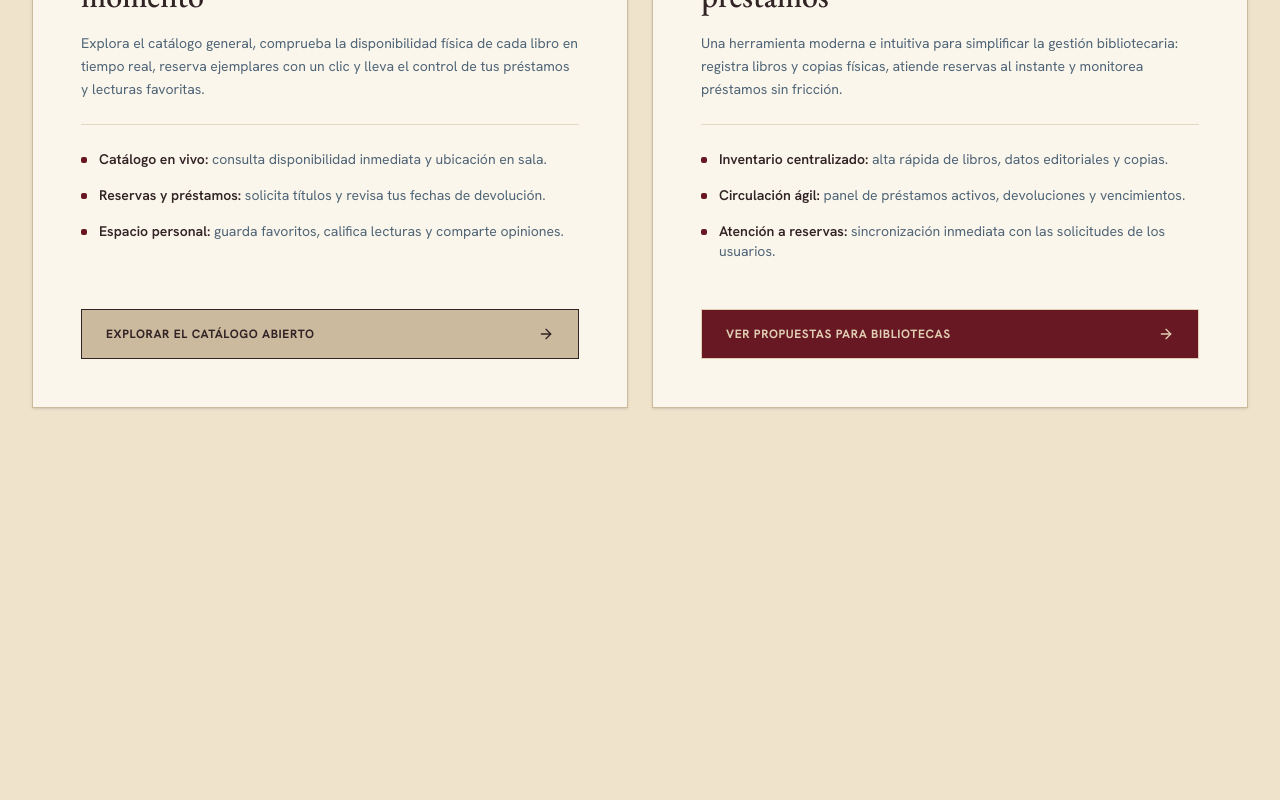
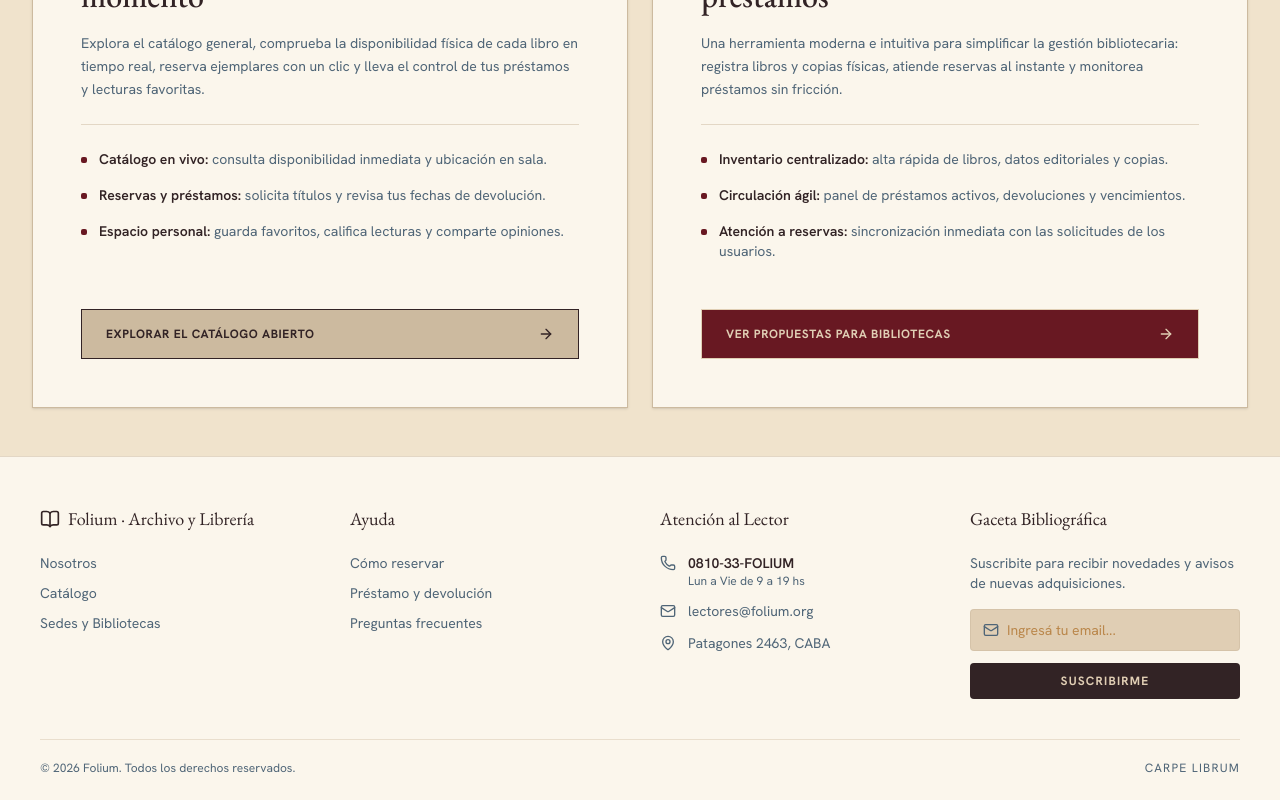
Before and after one commit to Facundo177/folium-web-app, a React (Vite) app: page / in a window 1280 px wide. Shown: the part 1293-2093 px from the top of the page. Before the commit the page ends 1749 px from the top, so only its background shows below. Built offline with nearby package versions, Linux system fonts and the light colour scheme; no server answers.

Commit message:
feat: agregar footer a la landing

```diff
--- /dev/null
+++ b/src/components/Footer.jsx
@@ -0,0 +1,85 @@
+import { BookOpen, Phone, Mail, MapPin } from "lucide-react";
+import { Link } from "react-router-dom";
+
+export default function Footer() {
+  return (
+    <footer className="bg-surface-container-lowest border-t border-outline-variant/50 font-sans">
+      <div className="max-w-[1400px] mx-auto px-6 sm:px-10 pt-12 pb-6">
+        <div className="grid grid-cols-1 sm:grid-cols-2 lg:grid-cols-4 gap-10">
+          {/* Marca + enlaces */}
+          <div>
+            <div className="flex items-center gap-2 mb-5 text-on-surface">
+              <BookOpen className="w-5 h-5" />
+              <h3 className="font-serif text-lg">Folium · Archivo y Librería</h3>
+            </div>
+            <ul className="flex flex-col gap-2.5 text-sm text-on-surface-variant">
+              <li><Link to="/" className="hover:text-primary transition-colors">Nosotros</Link></li>
+              <li><Link to="/user/catalog" className="hover:text-primary transition-colors">Catálogo</Link></li>
+              <li><Link to="/" className="hover:text-primary transition-colors">Sedes y Bibliotecas</Link></li>
+            </ul>
+          </div>
+
+          {/* Ayuda */}
+          <div>
+            <h3 className="font-serif text-lg text-on-surface mb-5">Ayuda</h3>
+            <ul className="flex flex-col gap-2.5 text-sm text-on-surface-variant">
+              <li><Link to="/" className="hover:text-primary transition-colors">Cómo reservar</Link></li>
+              <li><Link to="/" className="hover:text-primary transition-colors">Préstamo y devolución</Link></li>
+              <li><Link to="/" className="hover:text-primary transition-colors">Preguntas frecuentes</Link></li>
+            </ul>
+          </div>
+
+          {/* Contacto */}
+          <div>
+            <h3 className="font-serif text-lg text-on-surface mb-5">Atención al Lector</h3>
+            <ul className="flex flex-col gap-3 text-sm text-on-surface-variant">
+              <li className="flex items-start gap-3">
+                <Phone className="w-4 h-4 mt-0.5 shrink-0" />
+                <div>
+                  <p className="text-on-surface font-semibold">0810-33-FOLIUM</p>
+                  <p className="text-xs">Lun a Vie de 9 a 19 hs</p>
+                </div>
+              </li>
+              <li className="flex items-center gap-3">
+                <Mail className="w-4 h-4 shrink-0" />
+                <span>lectores@folium.org</span>
+              </li>
+              <li className="flex items-center gap-3">
+                <MapPin className="w-4 h-4 shrink-0" />
+                <span>Patagones 2463, CABA</span>
+              </li>
+            </ul>
+          </div>
+
+          {/* Newsletter */}
+          <div>
+            <h3 className="font-serif text-lg text-on-surface mb-5">Gaceta Bibliográfica</h3>
+            <p className="text-sm text-on-surface-variant mb-4">
+              Suscribite para recibir novedades y avisos de nuevas adquisiciones.
+            </p>
+            <div className="flex items-center gap-2 bg-surface-container border border-outline-variant/50 rounded-sm px-3 py-2.5 mb-3">
+              <Mail className="w-4 h-4 text-on-surface-variant shrink-0" />
+              <input
+                type="email"
+                placeholder="Ingresá tu email..."
+                className="bg-transparent flex-1 outline-none text-sm text-on-surface placeholder:text-outline"
+              />
+            </div>
+            <button
+              type="button"
+              className="w-full bg-on-surface text-surface py-2.5 rounded-sm text-xs font-bold uppercase tracking-widest hover:opacity-90 transition-opacity cursor-pointer"
+            >
+              Suscribirme
+            </button>
+          </div>
+        </div>
+
+        {/* Barra inferior */}
+        <div className="mt-10 pt-5 border-t border-outline-variant/40 flex flex-col sm:flex-row sm:items-center sm:justify-between gap-2 text-xs text-on-surface-variant">
+          <p>© 2026 Folium. Todos los derechos reservados.</p>
+          <p className="uppercase tracking-widest">Carpe librum</p>
+        </div>
+      </div>
+    </footer>
+  );
+}
--- a/src/pages/FoliumLanding.jsx
+++ b/src/pages/FoliumLanding.jsx
@@ -6,6 +6,7 @@ import FoliumLandingHero from "../components/FoliumLandingComponents/FoliumLandi
 import FoliumLandingNavbar from "../components/FoliumLandingComponents/FoliumLandingNavbar";
 import FoliumLandingProducts from "../components/FoliumLandingComponents/FoliumLandingProducts";
 import { useDocumentMetadata } from "../hooks/useDocumentMetadata";
+import Footer from "../components/Footer";
 
 export default function FoliumLanding() {
   const navigate = useNavigate();
@@ -67,6 +68,7 @@ export default function FoliumLanding() {
         handleUserButtonClick={handleUserButtonClick}
         handleLibrarianButtonClick={handleLibrarianButtonClick}
       />
+      <Footer />
     </div>
   );
 }
```
